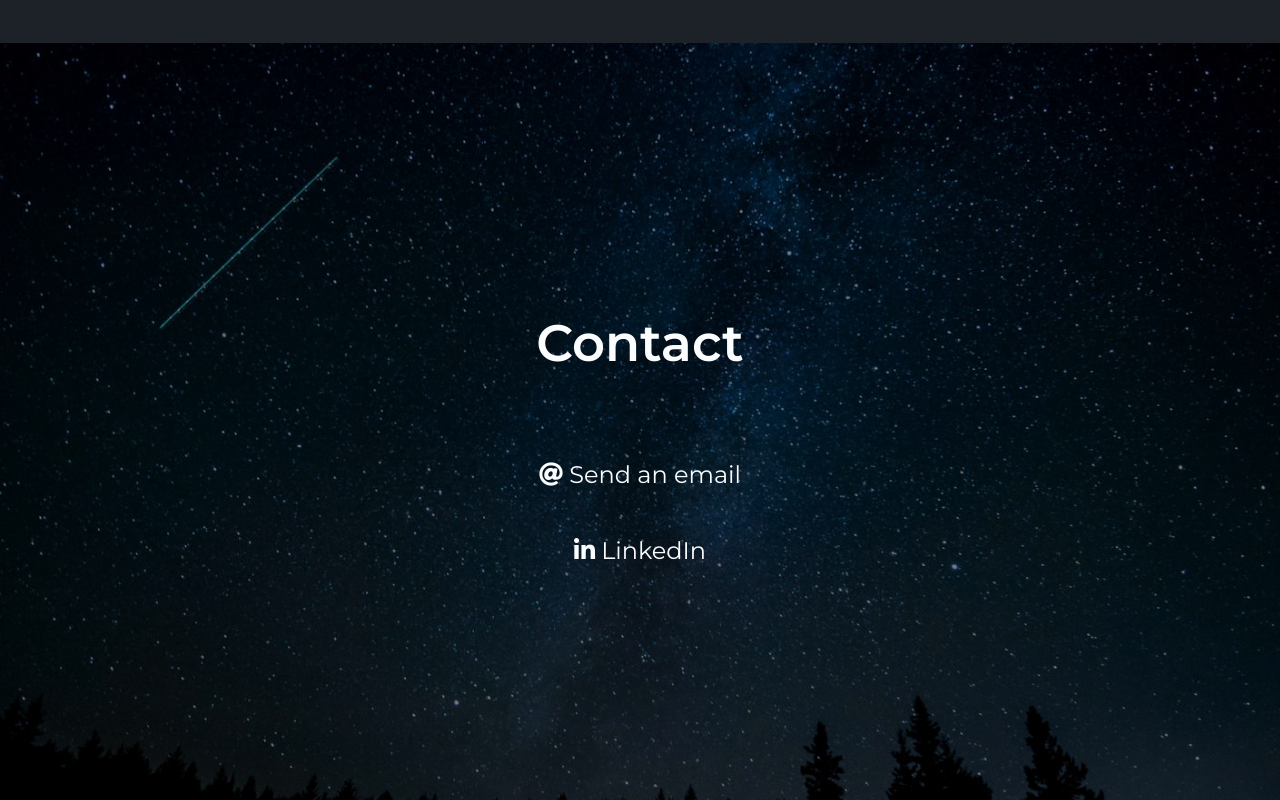
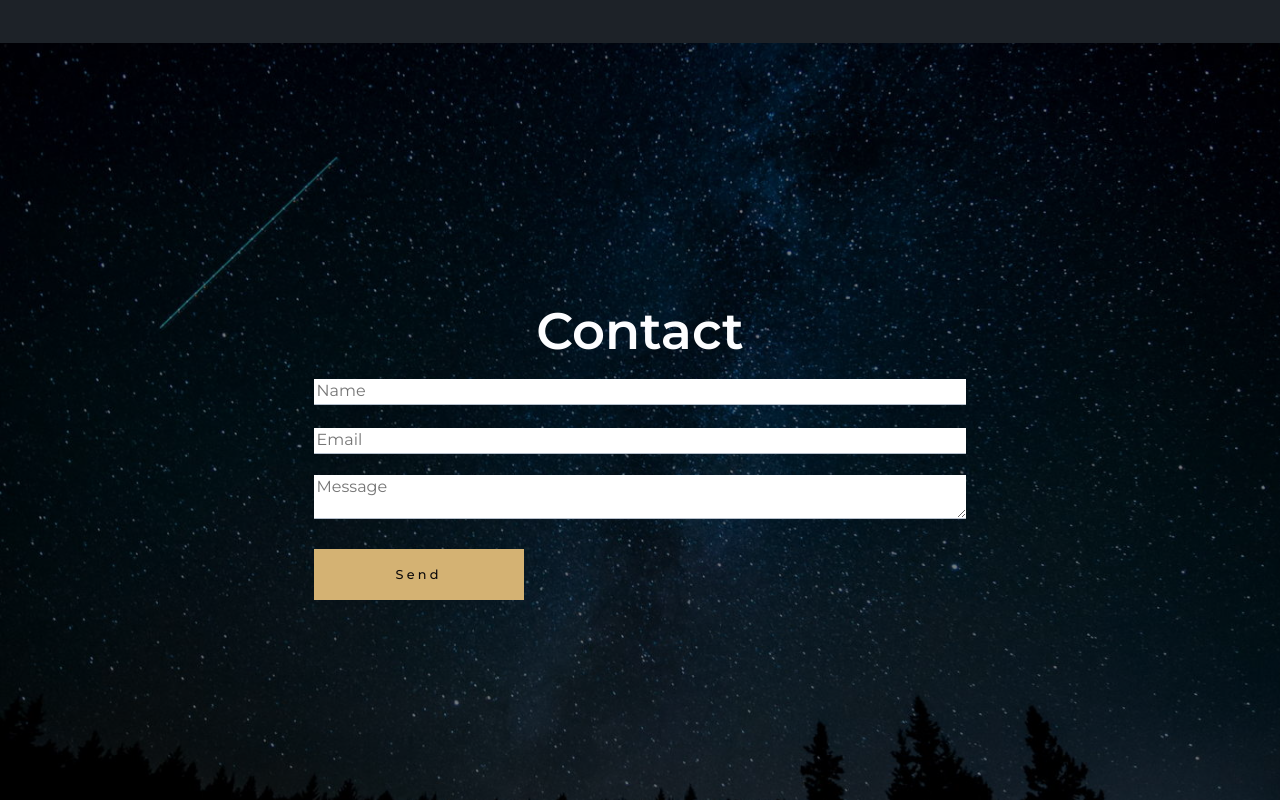
Before and after one commit to charles-loehle/guitar-site, a website built with Parcel: page index.html in a window 1280 px wide. Shown: the part 1491-2291 px from the top of the page. Built offline with nearby package versions, Linux system fonts and the light colour scheme.

Commit message:
added contact form

```diff
--- a/index.html
+++ b/index.html
@@ -54,10 +54,6 @@
 	<body>
 		<header id="header" class="header">
 			<div class="header__inner">
-				<!-- <a href="/" class="logo">
-					<img src="./images/cl-logo.png" alt="logo" />
-				</a> -->
-
 				<a id="menu" class="header__menu aria-label="Toggle Navigation Menu">
 					<span></span>
 					<span></span>
@@ -102,7 +98,7 @@
 				</div>
 			</section>
 
-			<article id="about" class="about-section">
+			<section id="about" class="about-section">
 				<div class="container">
 					<div class="about-section__header">
 						<h3>About Professional Guitarist Charles Loehle</h3>
@@ -129,51 +125,7 @@
 						</div>
 					</div>
 				</div>
-			</article>
-
-			<!-- <section id="projects" class="projects-section">
-				<div class="container">
-					<div class="projects-section__header">
-						<h3>About</h3>
-					</div>
-					<hr />
-					<div class="projects-grid">
-						<div class="card wordpress-restaurant-site">
-							<div class="card__body">
-								<h4 class="card__title">About</h4>
-								<p class="card__desc">
-									Charles obtained a Master’s Degree in Jazz Guitar
-									Performance and a music teacher certificate from Georgia State University.
-								</p>
-							</div>
-						</div>
-
-						<div class="card music-lesson-tracker">
-							<div class="card__body">
-								<h4 class="card__title">Lessons</h4>
-									<p class="card__desc">
-									Book a lesson on Zoom
-									</p>
-								<a href="#projects" class="btn btn-cta btn-accent"
-									>BOOK A LESSON</a
-								>
-							</div>
-						</div>
-
-						<div class="card study-tracker">
-							<div class="card__body">
-								<h4 class="card__title">Music</h4>
-								<p class="card__desc">
-									Track your study time with this app. Add a subject,
-									description and time spent. View your study history. Built
-									with NextJS, Typescript, Supabase, Bootstrap and custom CSS
-									and design.
-								</p>
-							</div>
-						</div>
-					</div>
-				</div>
-			</section> -->
+			</section>
 
 			<section id="contact" class="contact-section">
 				<div class="dark-overlay">
@@ -181,9 +133,29 @@
 						<div class="contact-section__header">
 							<h3>Contact</h3>
 						</div>
+
+						 <div class="contact-form">
+								<form name="contact" netlify-honeypot="bot-field" method="POST" data-netlify="true">
+									<input type="hidden" name="form-name" value="contact">
+									<p class="hidden">
+											<label>Don’t fill this out if you're human: <input name="bot-field" /></label>
+										</p>
+									<div class="form-control">
+											<input type="text" name="name" placeholder="Name" required>
+									</div>
+									<div class="form-control">
+											<input type="email" name="email" placeholder="Email" required>
+									</div>
+									<div class="form-control">
+										<textarea name="message" placeholder="Message"></textarea>
+									</div>
+									<input type="submit" value="Send" class="btn btn-cta btn-accent">
+                </form>
+            </div>
+
 						<div class="contact-section__links">
 
-							<a href="mailto:charlesloehle@gmail.com" class="contact-details"
+							<!-- <a href="mailto:charlesloehle@gmail.com" class="contact-details"
 								><i class="fa fa-at"></i> Send an email</a
 							>
 							<a
@@ -191,7 +163,7 @@
 								target="_blank"
 								class="contact-details"
 								><i class="fab fa-linkedin-in"></i> LinkedIn</a
-							>
+							> -->
 						</div>
 					</div>
 				</div>
--- a/js/navHighlighting.js
+++ b/js/navHighlighting.js
@@ -2,7 +2,6 @@
 
 const sections = document.querySelectorAll('section');
 const navLi = document.querySelectorAll('nav ul li');
-// console.log(navLi);
 
 window.addEventListener('scroll', () => {
 	console.log('pageYOffset: ' + window.pageYOffset);
@@ -11,17 +10,14 @@ window.addEventListener('scroll', () => {
 	sections.forEach(section => {
 		// get distance from top of page to the current section
 		const sectionTop = section.offsetTop;
-		console.log('sectionTop: ' + sectionTop);
 
 		// get the height of each section
 		const sectionHeight = section.clientHeight;
-		console.log('section height: ' + sectionHeight);
 
 		// if the distance scrolled is past a specified value, get the current sections's id
 		// pageYOffset = returns the number of pixels the document is currently scrolled along the vertical axis (that is, up or down)
 		if (pageYOffset >= sectionTop - sectionHeight / 25) {
 			current = section.getAttribute('id');
-			// console.log(sectionTop - sectionHeight / 12);
 		}
 	});
 
--- a/scss/_contact.scss
+++ b/scss/_contact.scss
@@ -43,8 +43,6 @@
 
 	&__header {
 		text-align: center;
-		margin-bottom: 3rem;
-		// margin-top: 10rem;
 	}
 
 	&__hello {
--- /dev/null
+++ b/scss/_form.scss
@@ -0,0 +1,59 @@
+@use 'variables' as *;
+
+.hidden {
+	visibility: hidden;
+	display: none;
+}
+
+/* Ensure your hidden elements don't take up space */
+.hidden,
+[type='hidden'] {
+	display: none !important;
+}
+
+/* 1. The Container: Handles sizing and centering */
+.contact-form {
+	width: 100%; /* Default for mobile */
+	max-width: 100%; /* Ensures it doesn't overflow */
+	margin-left: auto; /* Centers horizontally */
+	margin-right: auto; /* Centers horizontally */
+}
+
+/* 2. Media Query for Medium Screens */
+@media (min-width: 768px) {
+	.contact-form {
+		width: 70%; /* 70% width on desktops/large screens */
+	}
+}
+
+/* 2. Media Query for Large Screens */
+@media (min-width: 1000px) {
+	.contact-form {
+		width: 60%; /* 70% width on desktops/large screens */
+	}
+}
+
+/* 3. The Form: Keeps the Flexbox flow we set up earlier */
+.contact-form form {
+	display: flex;
+	flex-direction: column;
+	gap: 1.25rem;
+}
+
+.contact-form input[type='text'],
+.contact-form input[type='email'],
+.contact-form textarea {
+	border: 0;
+	border-bottom: 1px solid #b4becb;
+	width: 100%;
+	padding: 3px;
+	font-size: 16px;
+}
+
+.contact-form input:focus {
+	outline: none;
+}
+
+.contact-form .btn-cta {
+	margin: 0;
+}
--- a/scss/style.scss
+++ b/scss/style.scss
@@ -8,3 +8,4 @@
 @use 'projects';
 @use 'contact';
 @use 'footer';
+@use 'form';
```
Also changed, not shown: dist/es-335-1920x1280.9cfb3ed3.jpg (added), dist/index.html, dist/starry-sky-with-trees.59e5be1f.jpg (added), 8 other files.
